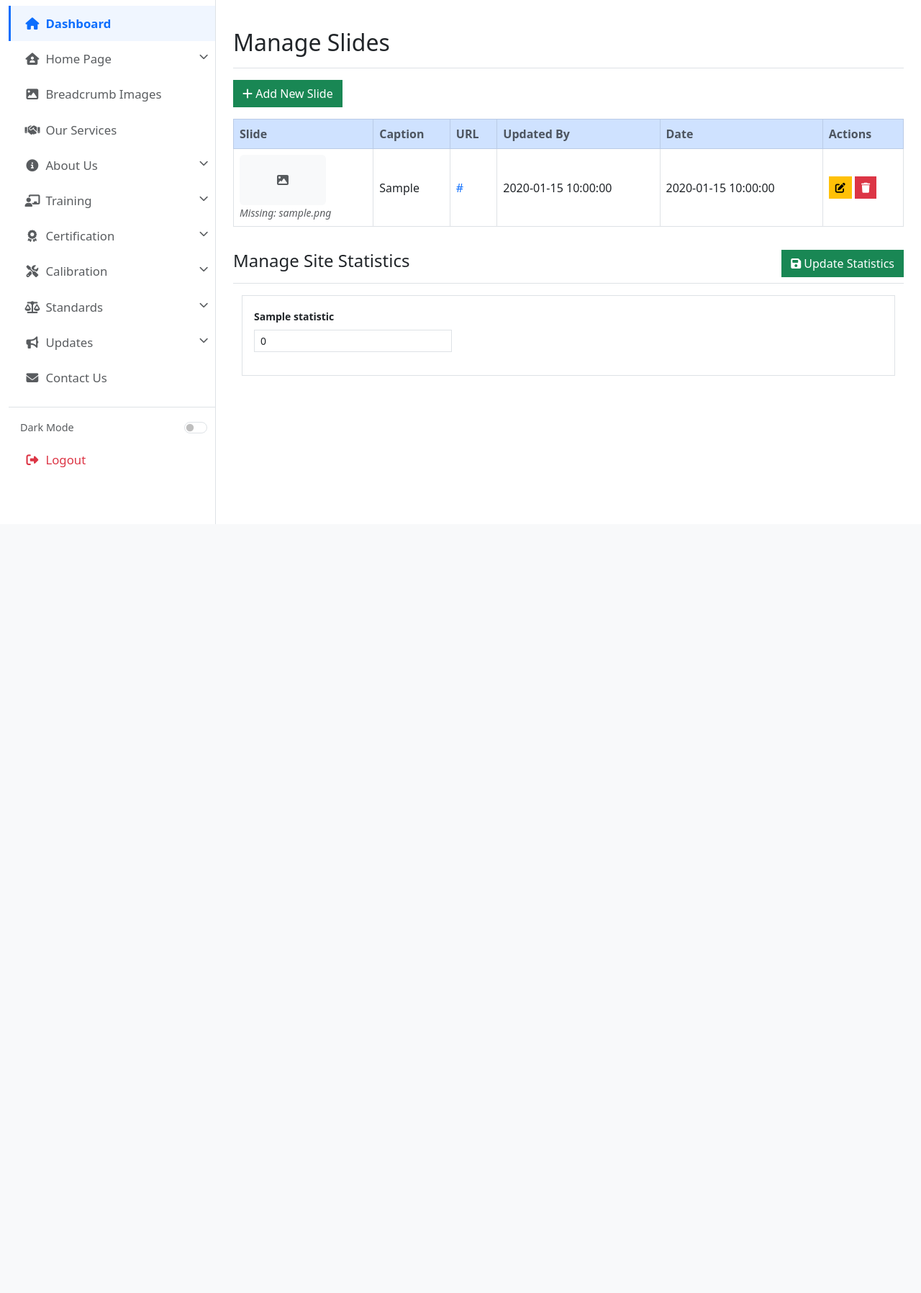
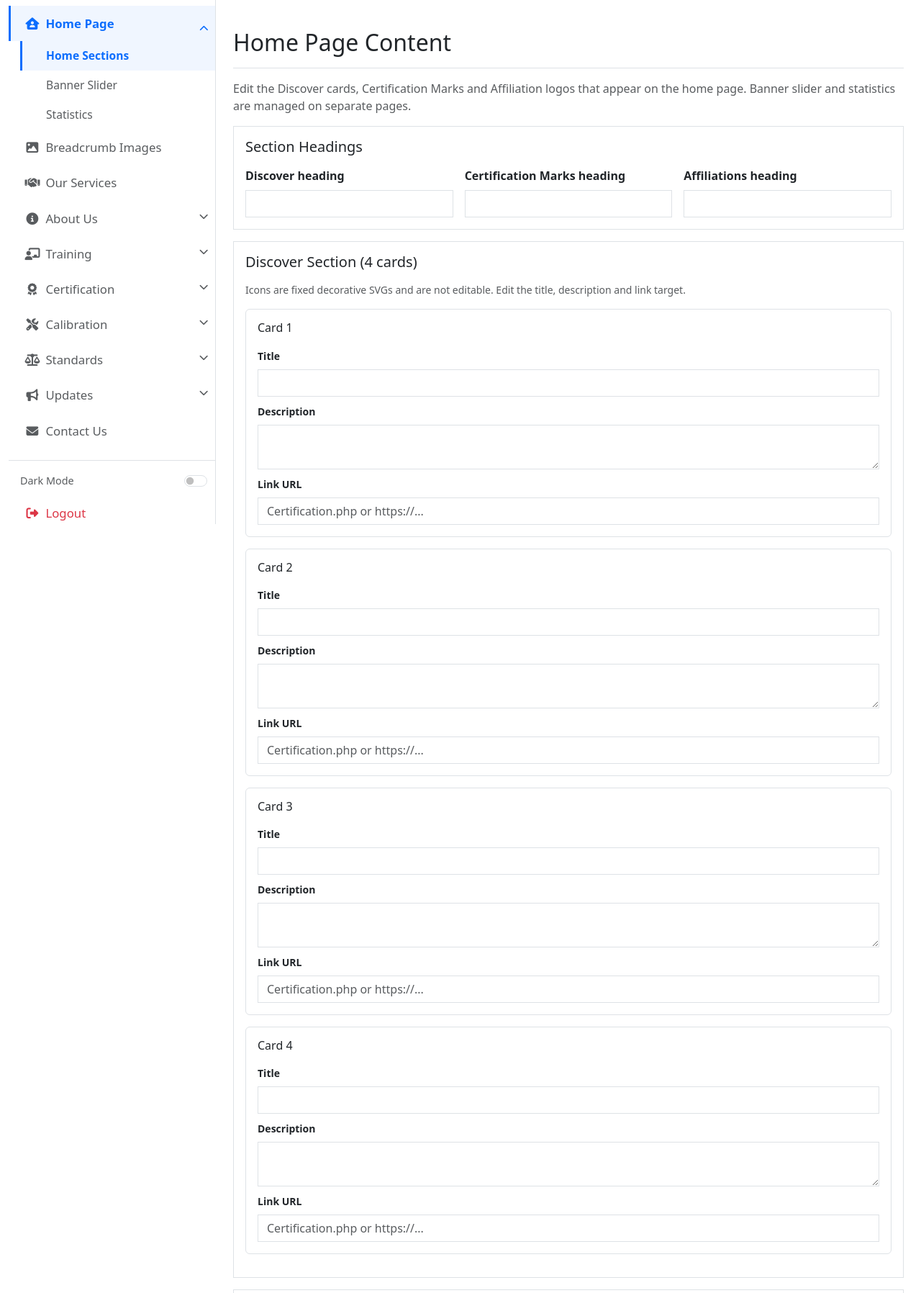
Before and after one commit to Olwethu-Dlamini/eswasa, a PHP site: page /admin/index.php in a window 1280 px wide. Shown: the part 72-1868 px from the top of the page at 72% size. Before the commit the page ends 800 px from the top, so only its background shows below. Run offline with PHP 8.4, Linux system fonts and the light colour scheme; the visitor is signed in with stand-in values (Sample User, id 1); tables that the repository leaves empty or names only in its code hold one stand-in row (values such as "Sample post"); some libraries are stand-ins or nearby versions.

Commit message:
chore(admin): remove dashboard, land on Home Page editor after login
The dashboard page was a generic stats placeholder and not part of the
content editing flow. Removing it surfaces real editors immediately.

- Delete admin/pages/dashboard.php (399-line stub)
- Remove dashboard.php from $allowed_pages and $page_titles
- Default landing page is now index_edit.php (Home Sections editor)
- Removed Dashboard nav_link from sidebar
- Updated navbar-brand href + login.php redirect targets
- Fixed dead reference in admin/pages/login.php (legacy file)

Co-Authored-By: Claude Opus 4.7 (1M context) <noreply@anthropic.com>

```diff
--- a/admin/includes/header.php
+++ b/admin/includes/header.php
@@ -33,7 +33,7 @@ $current_user = getCurrentUser($conn);
             </button>
 
             <!-- Logo -->
-            <a class="navbar-brand d-flex align-items-center" href="index.php?page=dashboard.php">
+            <a class="navbar-brand d-flex align-items-center" href="index.php?page=index_edit.php">
                 <img src="../assets/img/logo/ESWASALOGO.png"
                      alt="ESWASA"
                      class="navbar-logo"
--- a/admin/includes/sidebar.php
+++ b/admin/includes/sidebar.php
@@ -3,7 +3,7 @@
 if (!defined('ESWASA_ADMIN')) {
     exit('Direct access not permitted.');
 }
-$current_page = basename($_GET['page'] ?? 'dashboard.php');
+$current_page = basename($_GET['page'] ?? 'index_edit.php');
 
 function nav_link($page, $current, $icon, $label) {
     $active = ($current === $page) ? 'active' : '';
@@ -20,10 +20,6 @@ function submenu_open($pages, $current) {
 <nav id="sidebar" class="bg-body border-end">
     <div class="sidebar-inner">
         <ul class="nav flex-column pt-2">
-
-            <li class="nav-item">
-                <?= nav_link('dashboard.php', $current_page, 'fa-home', 'Dashboard') ?>
-            </li>
 
             <!-- Home Page -->
             <?php $home_pages = ['index_edit.php','banners_edit.php','statistics_edit.php']; ?>
--- a/admin/index.php
+++ b/admin/index.php
@@ -28,7 +28,6 @@ define('ESWASA_ADMIN', true);
 // Allowed pages — must match actual files in admin/pages/.
 // Stub pages (added by P2) cover sidebar links that previously 404'd.
 $allowed_pages = [
-    'dashboard.php',
     'about_edit.php',
     'about_team.php',
     'services_edit.php',
@@ -64,9 +63,9 @@ $allowed_pages = [
 ];
 
 // Resolve page
-$page = basename($_GET['page'] ?? 'dashboard.php');
+$page = basename($_GET['page'] ?? 'index_edit.php');
 if (!in_array($page, $allowed_pages)) {
-    $page = 'dashboard.php';
+    $page = 'index_edit.php';
 }
 
 // Load page content
@@ -82,7 +81,6 @@ $content = ob_get_clean();
 
 // Page title
 $page_titles = [
-    'dashboard.php'             => 'Dashboard',
     'about_edit.php'            => 'About Us',
     'about_team.php'            => 'Meet Our Team',
     'services_edit.php'         => 'Our Services',
--- a/admin/login.php
+++ b/admin/login.php
@@ -27,7 +27,7 @@ if ($_SERVER['REQUEST_METHOD'] === 'POST') {
             $_SESSION['user_role'] = $user['role'];
             $_SESSION['username'] = $user['username'];
 
-            header('Location: index.php?page=dashboard.php');
+            header('Location: index.php?page=index_edit.php');
             exit();
         } else {
             $error = 'Invalid password.';
--- a/admin/pages/dashboard.php
+++ /dev/null
@@ -1,400 +0,0 @@
-<?php
-if (!defined('ESWASA_ADMIN')) {
-    exit('Direct access not permitted.');
-}
-
-// ---- Add Statistics Logic Here ----
-$msg_stats = '';
-
-if ($_SERVER['REQUEST_METHOD'] === 'POST' && isset($_POST['update_stats'])) {
-    if (isset($_POST['stats']) && is_array($_POST['stats'])) {
-        $stmt = $conn->prepare("UPDATE site_statistics SET stat_value = ? WHERE id = ?");
-        if ($stmt) {
-            foreach ($_POST['stats'] as $id => $value) {
-                $id = (int)$id;
-                $value = (int)$value;
-                $stmt->bind_param('ii', $value, $id);
-                $stmt->execute();
-            }
-            $stmt->close();
-            set_flash('success', 'Statistics updated successfully.');
-            redirect_self();
-        } else {
-            set_flash('danger', 'Error preparing statement for statistics update.');
-            redirect_self();
-        }
-    } else {
-        set_flash('warning', 'No statistics data received.');
-        redirect_self();
-    }
-}
-
-// Fetch Statistics
-$res_stats = $conn->query("SELECT * FROM site_statistics");
-$statistics_data = [];
-if ($res_stats && $res_stats->num_rows > 0) {
-    while ($row = $res_stats->fetch_assoc()) {
-        $statistics_data[] = $row;
-    }
-}
-
-// Handle Add/Edit Slides (non-stats POST)
-if ($_SERVER['REQUEST_METHOD'] === 'POST' && !isset($_POST['update_stats'])) {
-    $caption   = trim($_POST['caption'] ?? '');
-    $url       = trim($_POST['url'] ?? '');
-    $slide_id  = isset($_POST['slide_id']) ? (int)$_POST['slide_id'] : 0;
-    $updated_by = $_SESSION['username'] ?? 'Admin';
-    $date_updated = date('Y-m-d H:i:s');
-
-    if ($url !== '' && !preg_match('~^https?://~i', $url)) {
-        $url = 'https://' . $url;
-    }
-
-    if ($caption === '') {
-        set_flash('danger', 'Caption is required.');
-        redirect_self();
-    }
-
-    $db_file_path = '';
-    if (!empty($_FILES['slide_image']['name'])) {
-        $max_bytes = 5 * 1024 * 1024;
-        if (!isset($_FILES['slide_image']['error']) || is_array($_FILES['slide_image']['error'])) {
-            set_flash('danger', 'Invalid upload parameters.');
-            redirect_self();
-        }
-
-        if ($_FILES['slide_image']['error'] !== UPLOAD_ERR_OK) {
-            $errMap = [
-                UPLOAD_ERR_INI_SIZE   => 'The uploaded file exceeds the server upload limit.',
-                UPLOAD_ERR_FORM_SIZE  => 'The uploaded file exceeds the form limit.',
-                UPLOAD_ERR_PARTIAL    => 'The uploaded file was only partially uploaded.',
-                UPLOAD_ERR_NO_FILE    => 'No file was uploaded.',
-                UPLOAD_ERR_NO_TMP_DIR => 'Missing a temporary folder.',
-                UPLOAD_ERR_CANT_WRITE => 'Failed to write file to disk.',
-                UPLOAD_ERR_EXTENSION  => 'A PHP extension stopped the file upload.',
-            ];
-            $reason = $errMap[$_FILES['slide_image']['error']] ?? 'Unknown upload error.';
-            set_flash('danger', "Upload failed: $reason");
-            redirect_self();
-        }
-
-        if ($_FILES['slide_image']['size'] > $max_bytes) {
-            set_flash('danger', 'Image too large. Max is 5MB.');
-            redirect_self();
-        }
-
-        $ext = strtolower(pathinfo($_FILES['slide_image']['name'], PATHINFO_EXTENSION));
-        $allowed_ext = ['jpg','jpeg','png','gif','webp'];
-        if (!in_array($ext, $allowed_ext, true)) {
-            set_flash('danger', 'Invalid file type. Allowed: JPG, JPEG, PNG, GIF, WEBP.');
-            redirect_self();
-        }
-
-        $finfo = new finfo(FILEINFO_MIME_TYPE);
-        $mime = $finfo->file($_FILES['slide_image']['tmp_name']);
-        $allowed_mime = ['image/jpeg','image/png','image/gif','image/webp'];
-        if (!in_array($mime, $allowed_mime, true)) {
-            set_flash('danger', 'Invalid image content.');
-            redirect_self();
-        }
-
-        $upload_dir_fs = __DIR__ . '/../uploads/';
-        if (!is_dir($upload_dir_fs)) {
-            @mkdir($upload_dir_fs, 0755, true);
-        }
-
-        $new_base = uniqid('slide_', true) . '.' . $ext;
-        $dest_fs = $upload_dir_fs . $new_base;
-        if (!move_uploaded_file($_FILES['slide_image']['tmp_name'], $dest_fs)) {
-            set_flash('danger', 'Failed to save uploaded file.');
-            redirect_self();
-        }
-
-        $db_file_path = 'uploads/' . $new_base;
-    }
-
-    if ($slide_id > 0) {
-        if ($db_file_path !== '') {
-            $old_stmt = $conn->prepare("SELECT file FROM banners WHERE id = ?");
-            $old_stmt->bind_param('i', $slide_id);
-            $old_stmt->execute();
-            $old_stmt->bind_result($old_file);
-            $old_stmt->fetch();
-            $old_stmt->close();
-
-            $stmt = $conn->prepare("UPDATE banners SET caption = ?, url = ?, updated_by = ?, date_updated = ?, file = ? WHERE id = ?");
-            $stmt->bind_param('sssssi', $caption, $url, $updated_by, $date_updated, $db_file_path, $slide_id);
-            $ok = $stmt->execute();
-            $stmt->close();
-
-            if ($ok && !empty($old_file) && $old_file !== $db_file_path) {
-                $old_fs = __DIR__ . '/../' . $old_file;
-                if (is_file($old_fs)) @unlink($old_fs);
-            }
-        } else {
-            $stmt = $conn->prepare("UPDATE banners SET caption = ?, url = ?, updated_by = ?, date_updated = ? WHERE id = ?");
-            $stmt->bind_param('ssssi', $caption, $url, $updated_by, $date_updated, $slide_id);
-            $stmt->execute();
-            $stmt->close();
-        }
-        set_flash('success', 'Slide updated successfully.');
-        redirect_self();
-    } else {
-        $stmt = $conn->prepare("INSERT INTO banners (file, caption, url, updated_by, date_updated) VALUES (?, ?, ?, ?, ?)");
-        $stmt->bind_param('sssss', $db_file_path, $caption, $url, $updated_by, $date_updated);
-        $stmt->execute();
-        $stmt->close();
-        set_flash('success', 'New slide added successfully.');
-        redirect_self();
-    }
-}
-
-// Handle Delete
-if (isset($_GET['delete_slide'])) {
-    $id = (int)$_GET['delete_slide'];
-    $stmt = $conn->prepare("SELECT file FROM banners WHERE id = ?");
-    $stmt->bind_param('i', $id);
-    $stmt->execute();
-    $stmt->bind_result($file_rel);
-    $found = $stmt->fetch();
-    $stmt->close();
-
-    if ($found) {
-        if (!empty($file_rel)) {
-            $file_fs = __DIR__ . '/../' . $file_rel;
-            if (is_file($file_fs)) @unlink($file_fs);
-        }
-        $del = $conn->prepare("DELETE FROM banners WHERE id = ?");
-        $del->bind_param('i', $id);
-        $del->execute();
-        $del->close();
-        set_flash('success', 'Slide deleted successfully.');
-    } else {
-        set_flash('warning', 'Slide not found.');
-    }
-    redirect_self();
-}
-
-// Fetch Slides
-$slides_rs = $conn->query("SELECT id, file, caption, url, updated_by, date_updated FROM banners ORDER BY date_updated DESC");
-?>
-
-<!-- Flash Messages (handled globally in layout, but we keep logic here) -->
-<?php if (!empty($_SESSION['flash'])): ?>
-<div class="alert alert-<?= htmlspecialchars($_SESSION['flash']['type']) ?> alert-dismissible fade show" role="alert">
-    <?= htmlspecialchars($_SESSION['flash']['message']) ?>
-    <button type="button" class="btn-close" data-bs-dismiss="alert" aria-label="Close"></button>
-</div>
-<?php unset($_SESSION['flash']); ?>
-<?php endif; ?>
-
-<div class="d-flex justify-content-between flex-wrap flex-md-nowrap align-items-center pt-3 pb-2 mb-3 border-bottom">
-    <h1 class="h2">Manage Slides</h1>
-</div>
-
-<section class="content-header">
-    <div class="row">
-        <div class="col-12">
-            <button class="btn btn-success mb-3" data-bs-toggle="modal" data-bs-target="#slideModal" onclick="openAddSlideModal()">
-                <i class="fas fa-plus"></i> Add New Slide
-            </button>
-
-            <?php if ($slides_rs && $slides_rs->num_rows > 0): ?>
-                <div class="table-responsive">
-                    <table class="table table-bordered table-hover align-middle">
-                        <thead class="table-primary">
-                            <tr>
-                                <th>Slide</th>
-                                <th>Caption</th>
-                                <th>URL</th>
-                                <th>Updated By</th>
-                                <th>Date</th>
-                                <th class="text-nowrap">Actions</th>
-                            </tr>
-                        </thead>
-                        <tbody>
-                            <?php while ($row = $slides_rs->fetch_assoc()): ?>
-                                <tr>
-                                    <td>
-                                        <?php if (!empty($row['file'])):
-                                            $img_src = 'uploads/' . basename($row['file']);
-                                            $img_fs = __DIR__ . '/../' . $row['file'];
-                                        ?>
-                                            <?php if (is_file($img_fs)): ?>
-                                                <img src="<?= htmlspecialchars($img_src) ?>" alt="Slide" class="table-img">
-                                            <?php else: ?>
-                                                <div class="bg-light d-flex align-items-center justify-content-center" style="width:120px; height:70px; border-radius:6px;">
-                                                    <i class="fas fa-image text-muted"></i>
-                                                </div>
-                                                <small class="text-muted fst-italic d-block">Missing: <?= htmlspecialchars($row['file']) ?></small>
-                                            <?php endif; ?>
-                                        <?php else: ?>
-                                            <div class="bg-light d-flex align-items-center justify-content-center" style="width:120px; height:70px; border-radius:6px;">
-                                                <i class="fas fa-image text-muted"></i>
-                                            </div>
-                                        <?php endif; ?>
-                                    </td>
-                                    <td><?= htmlspecialchars($row['caption'] ?? '') ?></td>
-                                    <td>
-                                        <?php if (!empty($row['url'])): ?>
-                                            <a href="<?= htmlspecialchars($row['url']) ?>" target="_blank" rel="noopener" class="text-decoration-none">
-                                                <?= htmlspecialchars(mb_strlen($row['url']) > 30 ? mb_substr($row['url'], 0, 30) . '…' : $row['url']) ?>
-                                            </a>
-                                        <?php endif; ?>
-                                    </td>
-                                    <td><?= htmlspecialchars($row['updated_by'] ?? '') ?></td>
-                                    <td><?= htmlspecialchars($row['date_updated'] ?? '') ?></td>
-                                    <td class="text-nowrap">
-                                        <button class="btn btn-warning btn-sm"
-                                            onclick="openEditSlideModal(
-                                                <?= (int)$row['id'] ?>,
-                                                `<?= htmlspecialchars(addslashes($row['caption'] ?? '')) ?>`,
-                                                `<?= htmlspecialchars(addslashes($row['url'] ?? '')) ?>`,
-                                                `<?= htmlspecialchars(addslashes($row['file'] ?? '')) ?>`
-                                            )"
-                                            data-bs-toggle="modal" data-bs-target="#slideModal" title="Edit">
-                                            <i class="fas fa-edit"></i>
-                                        </button>
-                                        <a href="?delete_slide=<?= (int)$row['id'] ?>" class="btn btn-danger btn-sm"
-                                            onclick="return confirm('Are you sure you want to delete this slide?');" title="Delete">
-                                            <i class="fas fa-trash"></i>
-                                        </a>
-                                    </td>
-                                </tr>
-                            <?php endwhile; ?>
-                        </tbody>
-                    </table>
-                </div>
-            <?php else: ?>
-                <div class="text-center py-5">
-                    <i class="fas fa-images fa-3x text-muted mb-3"></i>
-                    <h5>No slides found</h5>
-                    <p class="text-muted">Add your first slide using the button above.</p>
-                </div>
-            <?php endif; ?>
-        </div>
-    </div>
-</section>
-
-<!-- MANAGE SITE STATISTICS SECTION -->
-<section class="statistics-section mb-5">
-    <div class="d-flex justify-content-between flex-wrap flex-md-nowrap align-items-center pt-3 pb-2 mb-3 border-bottom">
-        <h3 class="h4">Manage Site Statistics</h3>
-        <button class="btn btn-success" type="submit" form="statisticsForm">
-            <i class="fas fa-save"></i> Update Statistics
-        </button>
-    </div>
-
-    <div class="container-fluid">
-        <div class="row">
-            <div class="col-12">
-                <div class="card">
-                    <div class="card-body">
-                        <?php if (!empty($statistics_data)): ?>
-                            <form method="post" id="statisticsForm">
-                                <input type="hidden" name="update_stats" value="1">
-                                <div class="row">
-                                    <?php foreach ($statistics_data as $stat_row): ?>
-                                        <div class="col-md-6 col-lg-4 mb-3">
-                                            <label class="form-label small fw-bold">
-                                                <?= htmlspecialchars($stat_row['stat_label']) ?>
-                                            </label>
-                                            <input type="number"
-                                                class="form-control form-control-sm"
-                                                name="stats[<?= (int)$stat_row['id'] ?>]"
-                                                value="<?= (int)$stat_row['stat_value'] ?>"
-                                                min="0" required>
-                                        </div>
-                                    <?php endforeach; ?>
-                                </div>
-                            </form>
-                        <?php else: ?>
-                            <div class="alert alert-warning" role="alert">
-                                <i class="fas fa-exclamation-circle me-1"></i> No statistics data found.
-                            </div>
-                        <?php endif; ?>
-                    </div>
-                </div>
-            </div>
-        </div>
-    </div>
-</section>
-
-<!-- Slide Modal -->
-<div class="modal fade" id="slideModal" tabindex="-1" aria-labelledby="slideModalLabel" aria-hidden="true">
-    <div class="modal-dialog">
-        <div class="modal-content">
-            <form id="slideForm" method="post" enctype="multipart/form-data">
-                <div class="modal-header">
-                    <h5 class="modal-title" id="slideModalLabel">Add/Edit Slide</h5>
-                    <button type="button" class="btn-close" data-bs-dismiss="modal" aria-label="Close"></button>
-                </div>
-                <div class="modal-body">
-                    <input type="hidden" name="slide_id" id="slide_id">
-                    <div class="mb-3">
-                        <label class="form-label">Slide Image</label>
-                        <input type="file" class="form-control" id="slide_image" name="slide_image" accept="image/*">
-                        <div class="square-img-preview" id="slide_img_box" style="display:none;"></div>
-                        <small class="form-text text-muted">Recommended: 1200×600 px. Max 5MB. JPG/PNG/GIF/WEBP.</small>
-                    </div>
-                    <div class="mb-3">
-                        <label class="form-label">Caption</label>
-                        <input type="text" class="form-control" id="caption" name="caption" required>
-                    </div>
-                    <div class="mb-3">
-                        <label class="form-label">URL (Optional)</label>
-                        <input type="url" class="form-control" id="url" name="url" placeholder="https://example.com">
-                    </div>
-                </div>
-                <div class="modal-footer">
-                    <button type="button" class="btn btn-secondary" data-bs-dismiss="modal">Cancel</button>
-                    <button type="submit" class="btn btn-primary">Save Slide</button>
-                </div>
-            </form>
-        </div>
-    </div>
-</div>
-
-<!-- Page-Specific Scripts -->
-<script>
-function openAddSlideModal() {
-    document.getElementById('slideModalLabel').innerText = "Add Slide";
-    document.getElementById('slideForm').reset();
-    document.getElementById('slide_id').value = "";
-    const box = document.getElementById('slide_img_box');
-    box.style.display = 'none';
-    box.style.backgroundImage = '';
-}
-
-function openEditSlideModal(id, caption, url, img) {
-    document.getElementById('slideModalLabel').innerText = "Edit Slide";
-    document.getElementById('slide_id').value = id;
-    document.getElementById('caption').value = caption.replace(/\\'/g,"'");
-    document.getElementById('url').value = url.replace(/\\'/g,"'");
-    const box = document.getElementById('slide_img_box');
-    if (img) {
-        const imagePath = 'uploads/' + img.split('/').pop(); // safe: only basename
-        box.style.backgroundImage = 'url(' + imagePath + ')';
-        box.style.display = 'inline-block';
-    } else {
-        box.style.display = 'none';
-        box.style.backgroundImage = '';
-    }
-    document.getElementById('slide_image').value = "";
-}
-
-document.getElementById('slide_image').addEventListener('change', function(e){
-    const box = document.getElementById('slide_img_box');
-    if (e.target.files?.[0]) {
-        const reader = new FileReader();
-        reader.onload = evt => {
-            box.style.backgroundImage = 'url(' + evt.target.result + ')';
-            box.style.display = 'inline-block';
-        };
-        reader.readAsDataURL(e.target.files[0]);
-    } else {
-        box.style.display = 'none';
-        box.style.backgroundImage = '';
-    }
-});
-</script>
--- a/admin/pages/login.php
+++ b/admin/pages/login.php
@@ -19,7 +19,7 @@ if ($_SERVER['REQUEST_METHOD'] == 'POST') {
         if ($password === $user['password']) { // Replace with proper password hashing
             $_SESSION['user_id'] = $user['id'];
             $_SESSION['user_role'] = $user['role'];
-            header('Location: pages/dashboard.php');
+            header('Location: ../index.php?page=index_edit.php');
             exit();
         } else {
             $error = 'Invalid password';
```
